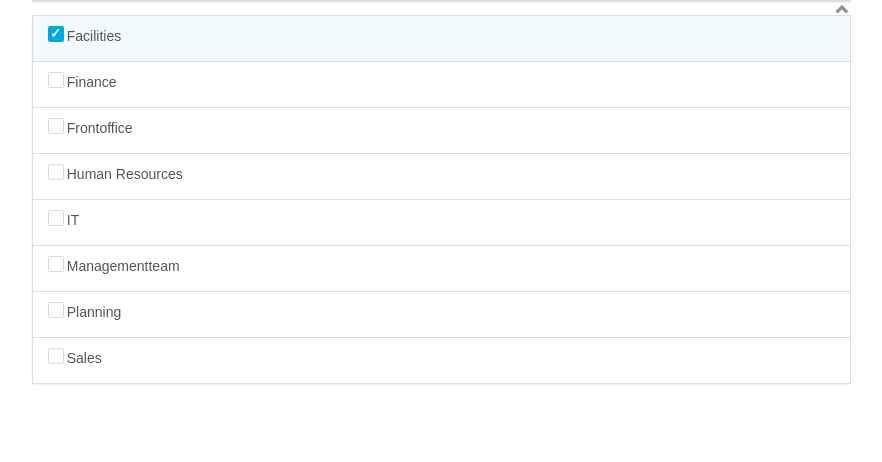
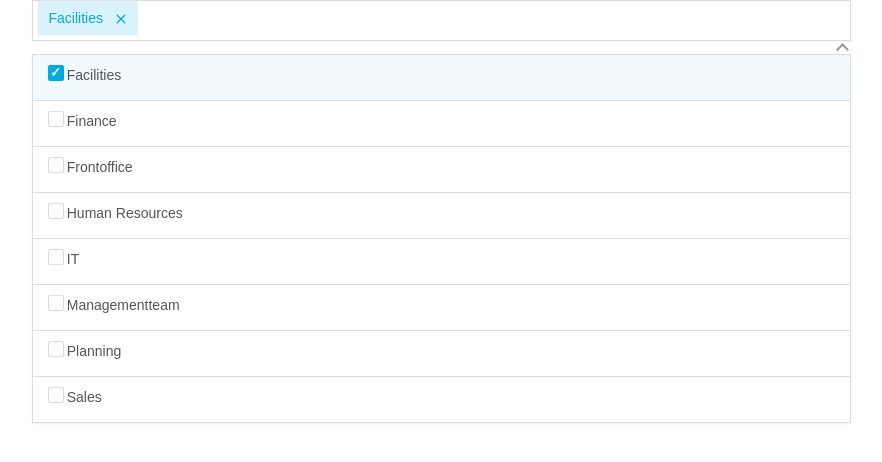
Before and after one commit to DenisBro/Multi-select-dropdown-React-component, a React (Create React App) app: page / in a window 1280 px wide. Both pictures are taken after a click on the button "Facilities". Shown: the top 462 px of the page, without its empty margins (199-1081 px from the left). Built offline with nearby package versions, Linux system fonts and the light colour scheme.

Commit message:
almost finished exept for Bonus and some styleshhet

```diff
--- a/public/index.html
+++ b/public/index.html
@@ -6,6 +6,7 @@
     <meta name="theme-color" content="#000000">
     <link rel="stylesheet" href="//maxcdn.bootstrapcdn.com/bootstrap/latest/css/bootstrap.min.css">
     <link rel="stylesheet" href="//maxcdn.bootstrapcdn.com/bootstrap/latest/css/bootstrap-theme.min.css">
+    <link rel="stylesheet" href="https://fonts.googleapis.com/icon?family=Material+Icons">
     <!--
       manifest.json provides metadata used when your web app is added to the
       homescreen on Android. See https://developers.google.com/web/fundamentals/engage-and-retain/web-app-manifest/
--- a/src/App.css
+++ b/src/App.css
@@ -1,10 +1,22 @@
 
-.pan {
+.selected_box {
   display: inline-block;
   margin-left: 5px;
-  width: 50px;
-  height: 20px;
   background-color: #daf2fc;
+  color: #00aae1;
+}
+
+.selected_box span {
+  padding: 7px 10px 7px 11px;
+  float: left;
+}
+.selected_box i {
+  display: block;
+  font-size: 16px;
+  float: right;
+  padding-right: 9px;
+  padding-top: 10px;
+  cursor: pointer;
 }
 
 input[type="checkbox"] {
--- a/src/App.js
+++ b/src/App.js
@@ -12,10 +12,23 @@ class App extends Component {
   constructor(props) {
     super(props);
     this.state = {
-      trigger: false,
+      trigger: false
 
     }
+
     this.selectElement = this.selectElement.bind(this);
+    this.removeElement = this.removeElement.bind(this);
+    this.changeState   = this.changeState.bind(this);
+  }
+
+  changeState(data) {
+    this.setState(data);
+  }
+
+  removeElement(data) {
+    console.log(data)
+    this.setState({elemID: data});
+    this.props.dispatch({type: 'DELETE', elemID: data});
   }
 
   /**
@@ -23,8 +36,7 @@ class App extends Component {
    * @param  {object} data
    */
   selectElement(data) {
-    console.log(data)
-    this.props.dispatch({type: 'SELECT', item: {id: data.id, name: data.text}});
+    this.props.dispatch({type: 'SELECT', item: {id: data.id, name: data.name}});
   }
 
   render() {
@@ -34,8 +46,10 @@ class App extends Component {
         <Row>
           <Col className="column">
             <Panel>
-              <SelectedBlocks />
-              <Glyphicon className="chevron1" glyph="chevron-up"/>
+              <SelectedBlocks blockParams={this.props.selectedBlocks}
+                              removeElement={this.removeElement}/>
+
+              <Glyphicon className="chevron1" glyph="menu-up"/>
             </Panel>
 
           </Col>
@@ -43,10 +57,12 @@ class App extends Component {
         <Row>
           <Col className="column">
             <ListGroup fill>
-              {this.props.unitText.map((unitText) => {
-                  return ( <UnitList key={unitText.id}
-                                     unitText={unitText}
-                                     selectElement={this.selectElement} />
+              {this.props.products.map((product) => {
+                  return ( <UnitList key={product.id}
+                                     product={product}
+                                     selectElement={this.selectElement}
+                                     isChecked={this.state.isChecked}
+                                     selectedBlocks={this.props.selectedBlocks}/>
                           );
               })
             }
@@ -61,6 +77,7 @@ class App extends Component {
 
 export default connect(
   state => ({
-    unitText: state.elements.unitText,
+    products: state.products.unitText,
+    selectedBlocks: state.products.selection,
   }),
 )(App);
--- a/src/components/SelectedBlocks.js
+++ b/src/components/SelectedBlocks.js
@@ -1,8 +1,29 @@
 import React from 'react';
 
-export default () => {
+class SelectedBlocks extends React.Component {
 
-  return(
-    <div></div>
-  );
+  render() {
+    let blockInfo;
+     if (this.props.blockParams) {
+      blockInfo = this.props.blockParams.map((block) => {
+       return ( <div className="selected_box" key={block.id}>
+                  <span>
+                    {block.text}
+                  </span>
+                  <i className="material-icons" onClick={() => this.props.removeElement(block.id)}>close</i>
+                </div>
+              );
+        })
+      }else {
+        blockInfo = 'Select the products';
+      }
+
+    return(
+      <div>
+      { blockInfo }
+      </div>
+    );
+  }
 }
+
+export default SelectedBlocks;
--- a/src/components/UnitList.js
+++ b/src/components/UnitList.js
@@ -18,29 +18,46 @@ import { ListGroupItem } from 'react-bootstrap';
    */
   handleClick(e) {
 
+    // send data for dispatching
+    this.props.selectElement({
+      id: this.props.product.id,
+      name: this.props.product.name
+    });
+
     // set the new state make checkbox checked
     this.setState({isChecked: !this.state.isChecked});
 
     // change the background-color of button
     !this.state.isChecked ? e.target.style.background = '#f2fafd' : e.target.style.background = '#fff';
 
-    // send data for dispatching
-    this.props.selectElement({
-      id: this.props.unitText.id,
-      name: this.props.unitText.name
-    });
-
   }
 
   render() {
+    let elemsID = [];
+      if (this.props.selectedBlocks) {
+      this.props.selectedBlocks.forEach(unit => {
+        elemsID.push(unit.id);
+      });
+    }
 
+    const productID = this.props.product.id;
+    let pickUp = false;
+    let elemID;
+    if (elemsID.length !== 0){
+      elemsID.forEach(elem => {
+        if (elem === Number(productID))
+        pickUp = true;
+      });
+    }
+
+    console.log(pickUp)
     return(
         <ListGroupItem onClick={this.handleClick}>
           <input type="checkbox"
-                 checked={this.state.isChecked}
-                 id={`c${this.props.unitText.id}`} />
-          <label htmlFor={`c${this.props.unitText.id}`}></label>
-          { this.props.unitText.name }
+                 checked={pickUp}
+                 id={`c${productID}`} />
+          <label htmlFor={`c${productID}`}></label>
+          { this.props.product.name }
       </ListGroupItem>
 
     );
--- a/src/reducers/elements.js
+++ /dev/null
@@ -1,34 +0,0 @@
-const initialState = {
-  selected: [{
-    id: 0,
-    text: '',
-  }],
-  unitText: [ {id: 1, name: 'Facilities'},
-              {id: 2, name:  'Finance'},
-              {id: 3, name:  'Frontoffice'},
-              {id: 4, name:  'Human Resources'},
-              {id: 5, name:  'IT'},
-              {id: 6, name:  'Managementteam'},
-              {id: 7, name:  'Planning'},
-              {id: 8, name:  'Sales'}
-            ],
-};
-
-export default function( state = initialState, action ) {
-
-  let new_state;
-  switch (action.type) {
-    case 'SELECT':
-      new_state = JSON.parse(JSON.stringify(state));
-      const new_selected = new_state.selected;
-            new_selected.push({
-                id: action.item.id,
-                text: action.item.name,
-              });
-     new_state.selected = new_selected;
-    return new_state;
-
-    default: return state;
-
-  }
-}
--- a/src/reducers/index.js
+++ b/src/reducers/index.js
@@ -1,9 +1,9 @@
 import {combineReducers} from 'redux';
 
-import elements from './elements';
+import products from './products';
 
 
 
 export default combineReducers({
-  elements
+  products
 });
--- /dev/null
+++ b/src/reducers/products.js
@@ -0,0 +1,60 @@
+const initialState = {
+
+  unitText: [ {id: 1, name: 'Facilities'},
+              {id: 2, name:  'Finance'},
+              {id: 3, name:  'Frontoffice'},
+              {id: 4, name:  'Human Resources'},
+              {id: 5, name:  'IT'},
+              {id: 6, name:  'Managementteam'},
+              {id: 7, name:  'Planning'},
+              {id: 8, name:  'Sales'}
+            ],
+};
+
+export default function( state = initialState, action ) {
+
+   let new_state;
+  switch (action.type) {
+    case 'SELECT' :
+      let existElem = "";
+      new_state = JSON.parse(JSON.stringify(state));
+      new_state.selection = new_state.selection ? new_state.selection : [];
+
+      // check if the selected unit was not selected before
+      if (new_state.selection.length !== 0) {
+         new_state.selection.forEach((unit, index) => {
+          if (Number(unit.id) === action.item.id) {
+            existElem =  index;
+          }
+        });
+        if (existElem !== "") {
+          new_state.selection.splice(Number(existElem), 1);
+        }else {
+          new_state.selection.push({
+             id: action.item.id,
+             text: action.item.name,
+           });
+        }
+      }else {
+          new_state.selection.push({
+             id: action.item.id,
+             text: action.item.name,
+           });
+      }
+    return new_state;
+
+    case 'DELETE' :
+    new_state = JSON.parse(JSON.stringify(state));
+    console.log(action)
+    new_state.selection.forEach((unit, index) => {
+      if (Number(unit.id) === action.elemID)
+        new_state.selection.splice(index, 1);
+    });
+
+    return new_state;
+
+    default: return state;
+
+  }
+
+}
```
Also changed, not shown: 1 other file (tests, documents, lock files or other folders).
